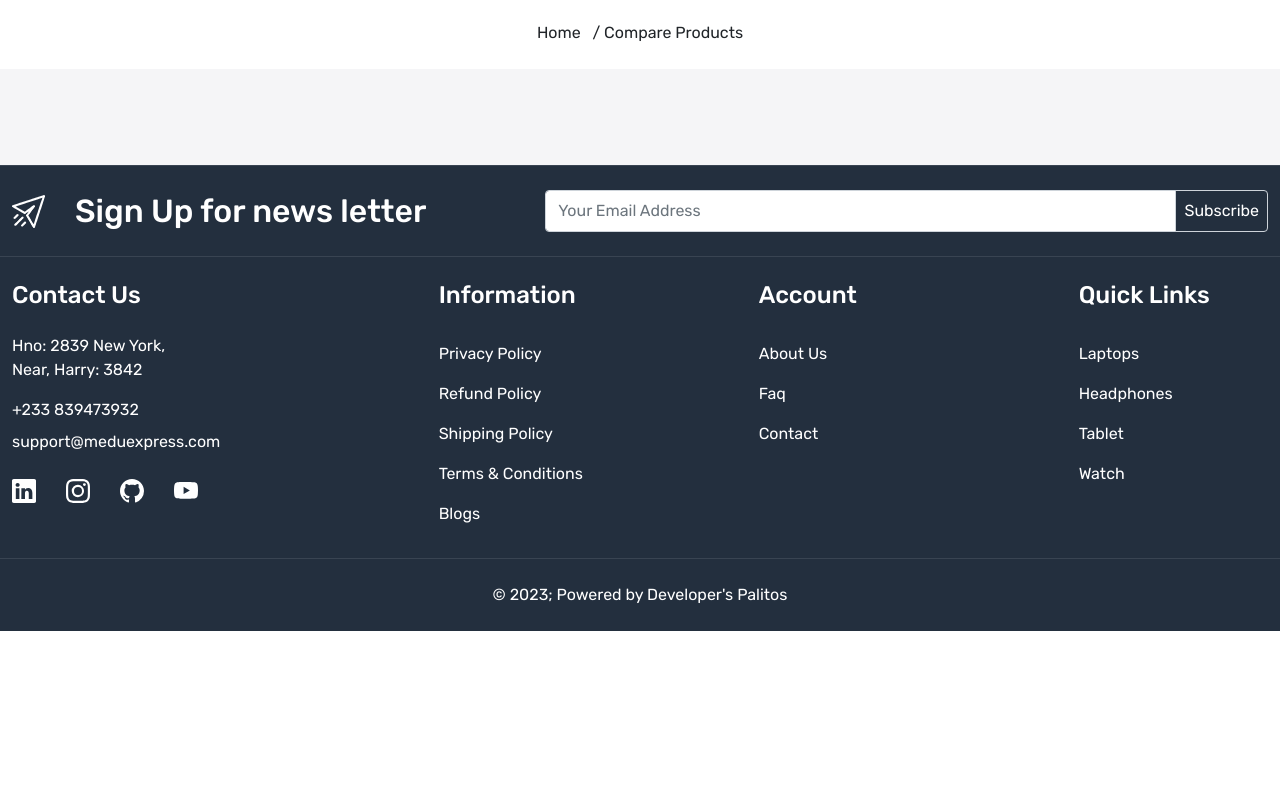
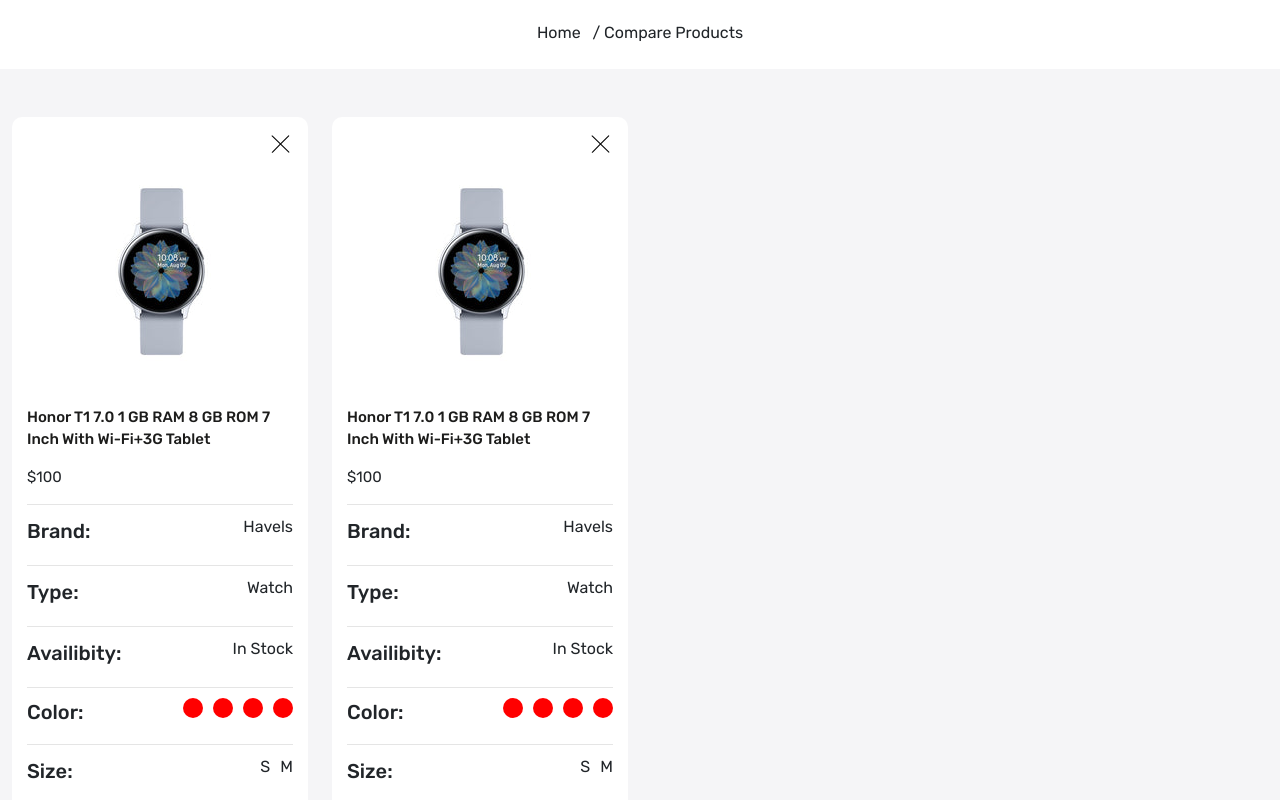
Before and after one commit to enjoyxoxo/meduexpress, a React (Create React App) app: page /compare-product in a window 1280 px wide. Shown: the part 220-1020 px from the top of the page. Before the commit the page ends 851 px from the top, so only its background shows below. Built offline with nearby package versions, Linux system fonts and the light colour scheme.

Commit message:
Compare Product done

```diff
--- a/src/App.css
+++ b/src/App.css
@@ -558,3 +558,41 @@
 .contact-inner-wrapper p {
    color: var(--color-777777);
 }
+
+/* End Contact Page */
+
+/* Compare Product Page */
+.compare-product-card {
+   padding: 20px 15px;
+   background-color: white;
+   border-radius: 10px;
+}
+
+.compare-product-card .cross {
+  top: 15px;
+  right: 15px;
+  width: 25px;
+  padding: 3px;
+  cursor: pointer;
+}
+
+.compare-product-details h5.title {
+  font-size: 15px;
+  line-height: 22px;
+  font-weight: 500;
+  color: var(--color-1c1c1b);
+}
+
+.compare-product-details h6.price {
+  font-size: 15px;
+  line-height: 22px;
+  font-weight: 400;
+}
+
+.compare-product-card .product-detail {
+  display: flex;
+  justify-content: space-between;
+  align-items: center;
+  padding: 10px 0px;
+  border-top: 1px solid rgba(0, 0, 0, 0.1);
+}
--- /dev/null
+++ b/src/components/Color.js
@@ -0,0 +1,14 @@
+import React from 'react';
+
+const Color = () => {
+  return <>
+    <ul className='colors ps-0'>
+      <li></li>
+      <li></li>
+      <li></li>
+      <li></li>
+    </ul>
+  </>
+}
+
+export default Color;
--- a/src/pages/CompareProduct.js
+++ b/src/pages/CompareProduct.js
@@ -1,5 +1,6 @@
 import React from 'react';
 import BreadCrumb from '../components/BreadCrumb';
+import Color from '../components/Color';
 import Meta from '../components/Meta';
 
 const CompareProduct = () => {
@@ -10,8 +11,81 @@
       <div className="container-xxl">
         <div className="row">
           <div className="col-3">
-            <div className="compare-product-card">
-
+            <div className="compare-product-card position-relative">
+              <img src="images/cross.svg" alt="cross" className="position-absolute cross img-fluid" />
+              <div className="product-card-image">
+                <img src="images/watch.jpg" alt="watch" />
+              </div>
+              <div className="compare-product-details">
+                <h5 className="title">
+                  Honor T1 7.0 1 GB RAM 8 GB ROM 7 Inch With Wi-Fi+3G Tablet
+                </h5>
+                <h6 className="price mb-3 mt-3">$100</h6>
+                <div>
+                  <div className="product-detail">
+                    <h5>Brand:</h5>
+                    <p>Havels</p>
+                  </div>
+                  <div className="product-detail">
+                    <h5>Type:</h5>
+                    <p>Watch</p>
+                  </div>
+                  <div className="product-detail">
+                    <h5>Availibity:</h5>
+                    <p>In Stock</p>
+                  </div>
+                  <div className="product-detail">
+                    <h5>Color:</h5>
+                    <Color />
+                  </div>
+                  <div className="product-detail">
+                    <h5>Size:</h5>
+                    <div className='d-flex gap-10'>
+                      <p>S</p>
+                      <p>M</p>
+                    </div>
+                  </div>
+                </div>
+              </div>
+            </div>
+          </div>
+          <div className="col-3">
+            <div className="compare-product-card position-relative">
+              <img src="images/cross.svg" alt="cross" className="position-absolute cross img-fluid" />
+              <div className="product-card-image">
+                <img src="images/watch.jpg" alt="watch" />
+              </div>
+              <div className="compare-product-details">
+                <h5 className="title">
+                  Honor T1 7.0 1 GB RAM 8 GB ROM 7 Inch With Wi-Fi+3G Tablet
+                </h5>
+                <h6 className="price mb-3 mt-3">$100</h6>
+                <div>
+                  <div className="product-detail">
+                    <h5>Brand:</h5>
+                    <p>Havels</p>
+                  </div>
+                  <div className="product-detail">
+                    <h5>Type:</h5>
+                    <p>Watch</p>
+                  </div>
+                  <div className="product-detail">
+                    <h5>Availibity:</h5>
+                    <p>In Stock</p>
+                  </div>
+                  <div className="product-detail">
+                    <h5>Color:</h5>
+                    <Color />
+                  </div>
+                  <div className="product-detail">
+                    <h5>Size:</h5>
+                    <div className='d-flex gap-10'>
+                      <p>S</p>
+                      <p>M</p>
+                    </div>
+                  </div>
+                </div>
+              </div>
             </div>
           </div>
         </div>
--- a/src/pages/OurStore.js
+++ b/src/pages/OurStore.js
@@ -4,6 +4,7 @@
 import Meta from '../components/Meta';
 import ReactStars from "react-rating-stars-component";
 import ProductCard  from "../components/ProductCard";
+import Color from '../components/Color';
 
 const OurStore = () => {
   const [grid, setGrid] = useState(4);
@@ -61,26 +62,7 @@
                 <h5 className="sub-title">Colors</h5>
                 <div>
                   <div>
-                    <ul className='colors ps-0'>
-                      <li></li>
-                      <li></li>
-                      <li></li>
-                      <li></li>
-                      <li></li>
-                      <li></li>
-                      <li></li>
-                      <li></li>
-                      <li></li>
-                      <li></li>
-                      <li></li>
-                      <li></li>
-                      <li></li>
-                      <li></li>
-                      <li></li>
-                      <li></li>
-                      <li></li>
-                      <li></li>
-                    </ul>
+                    <Color />
                   </div>
                 </div>
                 <h5 className="sub-title">Size</h5>
```
